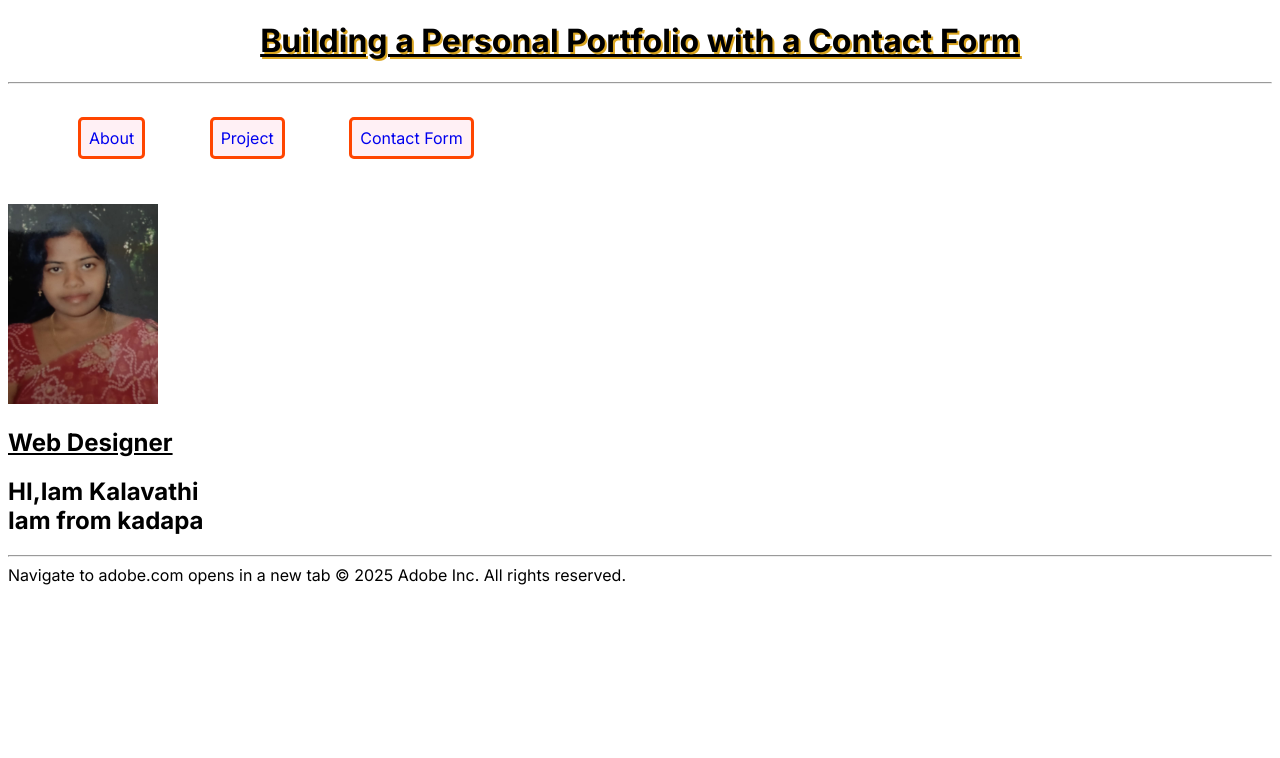
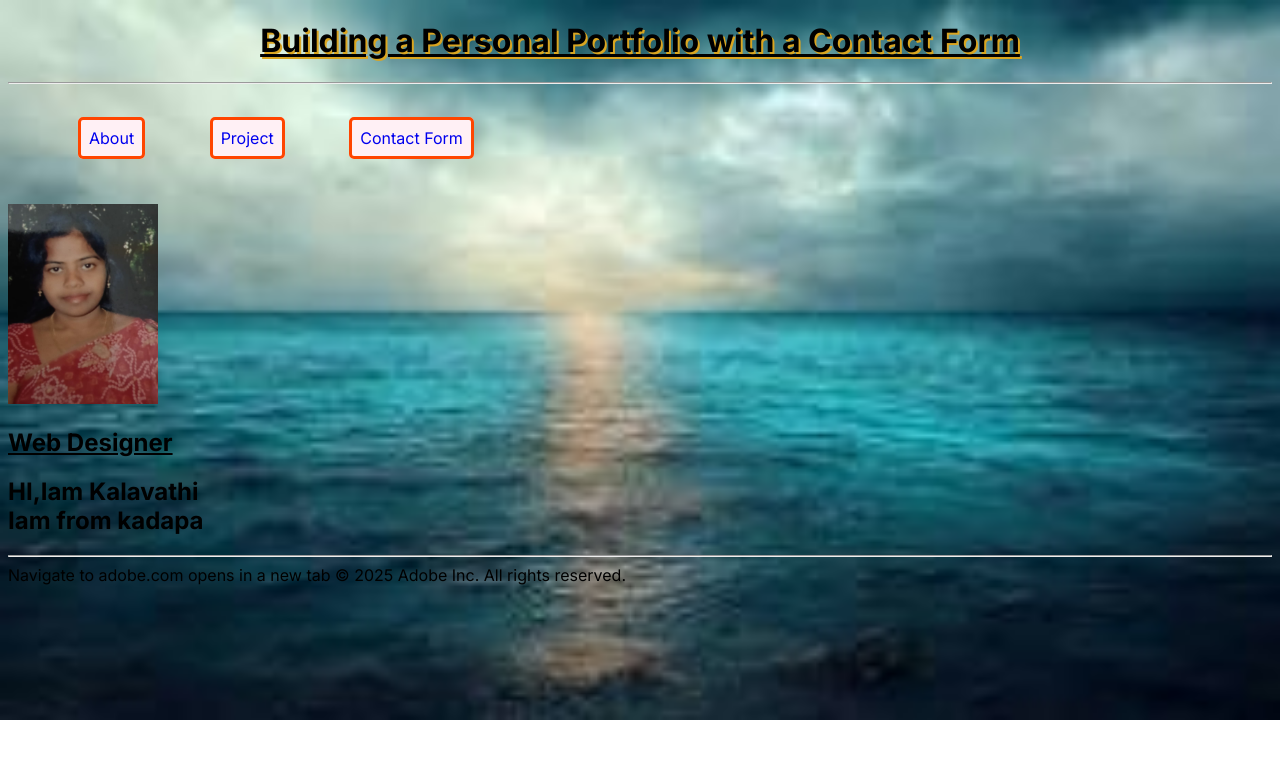
Before and after one commit to kalavatthikarnati/Assignment-active, a plain HTML site: page index.html in a window 1280 px wide. Drawn offline with Linux system fonts and the light colour scheme; the site is published under a folder, as on GitHub Pages, so addresses that start at the root find nothing.

Commit message:
Update index.html

```diff
--- a/index.html
+++ b/index.html
@@ -16,7 +16,7 @@
     font-family: "Inter", sans-serif;
 }
     body{
-        background-image: url('/imagesgroup/nature2.jpg');
+        background-image: url('./imagesgroup/nature2.jpg');
         background-repeat: no-repeat;
         background-size: cover;
     }
```
